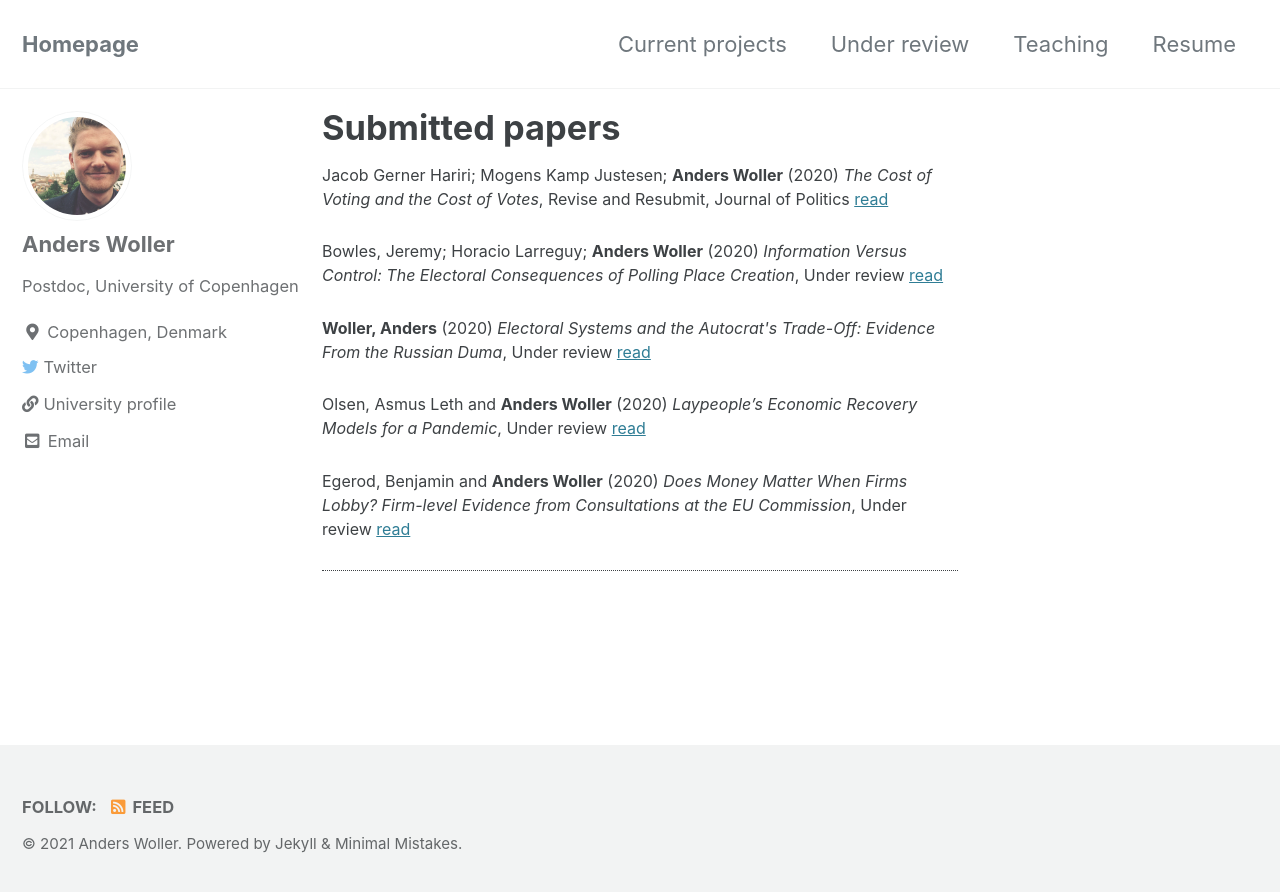
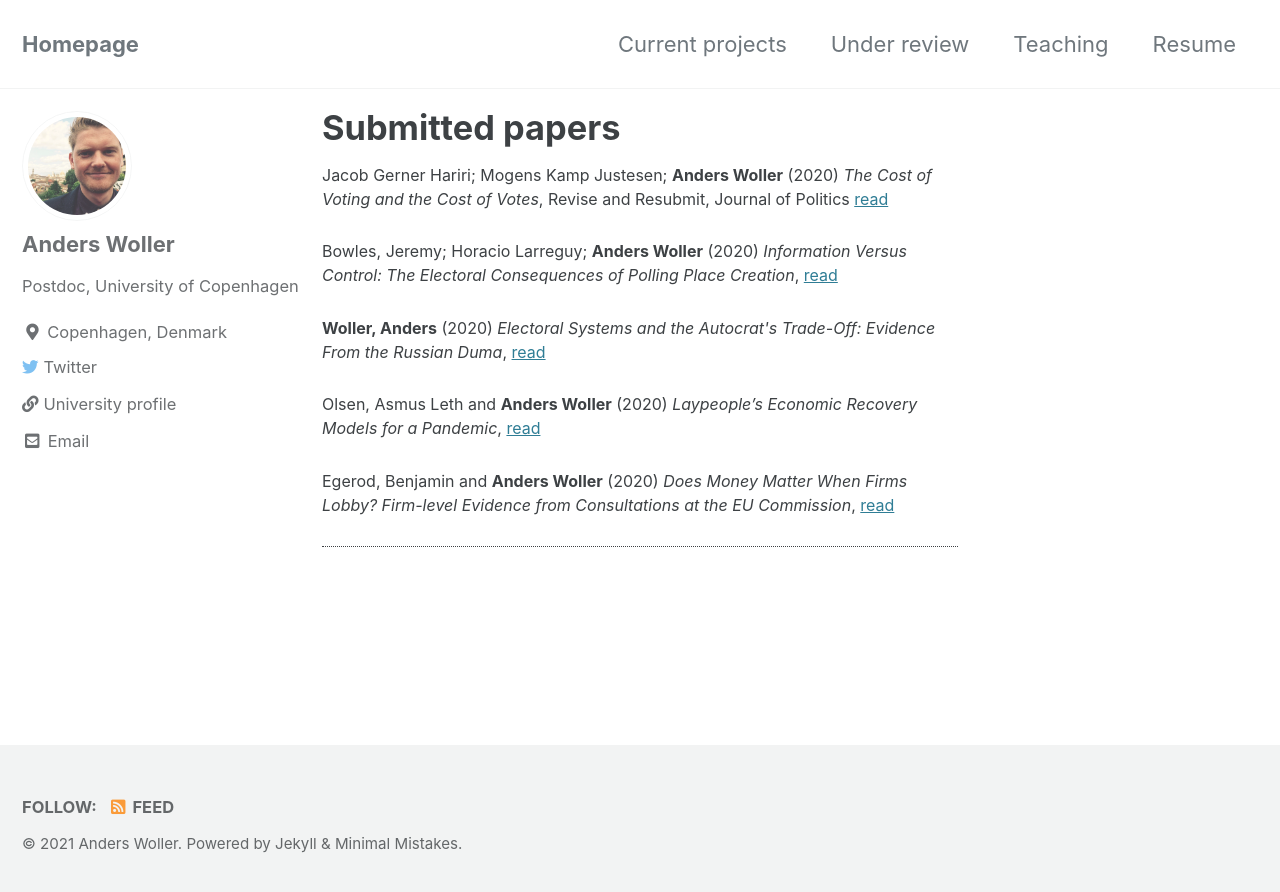
Before and after one commit to AndersWoller/AndersWoller.github.io, a Jekyll site: the page built from _pages/publications.md, in a window 1280 px wide. Shown: the top 892 px of the page. Built offline with Jekyll 4.4.1, drawn with Linux system fonts in a browser that asks for light colours; cached includes are drawn as plain includes.

Commit message:
Update publications.md

```diff
--- a/_pages/publications.md
+++ b/_pages/publications.md
@@ -6,13 +6,13 @@
 
 <p style="font-size:16px"> Jacob Gerner Hariri; Mogens Kamp Justesen; <b>Anders Woller</b> (2020) <i>The Cost of Voting and the Cost of Votes</i>, Revise and Resubmit, Journal of Politics <a href="https://www.dropbox.com/s/wdo92hws6vql7wy/CostofVoting_resub.pdf?dl=0">read</a> <p/>
 
-<p style="font-size:16px"> Bowles, Jeremy; Horacio Larreguy; <b>Anders Woller</b> (2020) <i>Information Versus Control: The Electoral Consequences of Polling Place Creation</i>, Under review <a href="https://www.dropbox.com/s/7c9af158pohk0hy/InformationVScontrol.pdf?dl=0">read</a> <p/>
+<p style="font-size:16px"> Bowles, Jeremy; Horacio Larreguy; <b>Anders Woller</b> (2020) <i>Information Versus Control: The Electoral Consequences of Polling Place Creation</i>, <a href="https://www.dropbox.com/s/7c9af158pohk0hy/InformationVScontrol.pdf?dl=0">read</a> <p/>
 
-<p style="font-size:16px"> <b>Woller, Anders</b> (2020) <i>Electoral Systems and the Autocrat's Trade-Off: Evidence From the Russian Duma</i>, Under review <a href="https://www.dropbox.com/s/cjcu5lwvhlqqydq/Electoral_systems.pdf?dl=0">read</a> <p/>
+<p style="font-size:16px"> <b>Woller, Anders</b> (2020) <i>Electoral Systems and the Autocrat's Trade-Off: Evidence From the Russian Duma</i>, <a href="https://www.dropbox.com/s/cjcu5lwvhlqqydq/Electoral_systems.pdf?dl=0">read</a> <p/>
 
-<p style="font-size:16px"> Olsen, Asmus Leth and <b>Anders Woller</b> (2020) <i>Laypeople’s Economic Recovery Models for a Pandemic</i>, Under review <a href="https://www.dropbox.com/s/v1macvcbdqyjan3/manuscript_econ_covid19.pdf?dl=0">read</a> <p/>
+<p style="font-size:16px"> Olsen, Asmus Leth and <b>Anders Woller</b> (2020) <i>Laypeople’s Economic Recovery Models for a Pandemic</i>, <a href="https://www.dropbox.com/s/v1macvcbdqyjan3/manuscript_econ_covid19.pdf?dl=0">read</a> <p/>
 
-<p style="font-size:16px"> Egerod, Benjamin and <b>Anders Woller</b> (2020) <i>Does Money Matter When Firms Lobby? Firm-level Evidence from Consultations at the EU Commission</i>, Under review <a href="https://www.dropbox.com/s/jntg13ofu0ydflr/Maindocument.pdf?dl=0">read</a> <p/>
+<p style="font-size:16px"> Egerod, Benjamin and <b>Anders Woller</b> (2020) <i>Does Money Matter When Firms Lobby? Firm-level Evidence from Consultations at the EU Commission</i>, <a href="https://www.dropbox.com/s/jntg13ofu0ydflr/Maindocument.pdf?dl=0">read</a> <p/>
 
 
 <hr style="border-top: dotted 1px;" />
```
